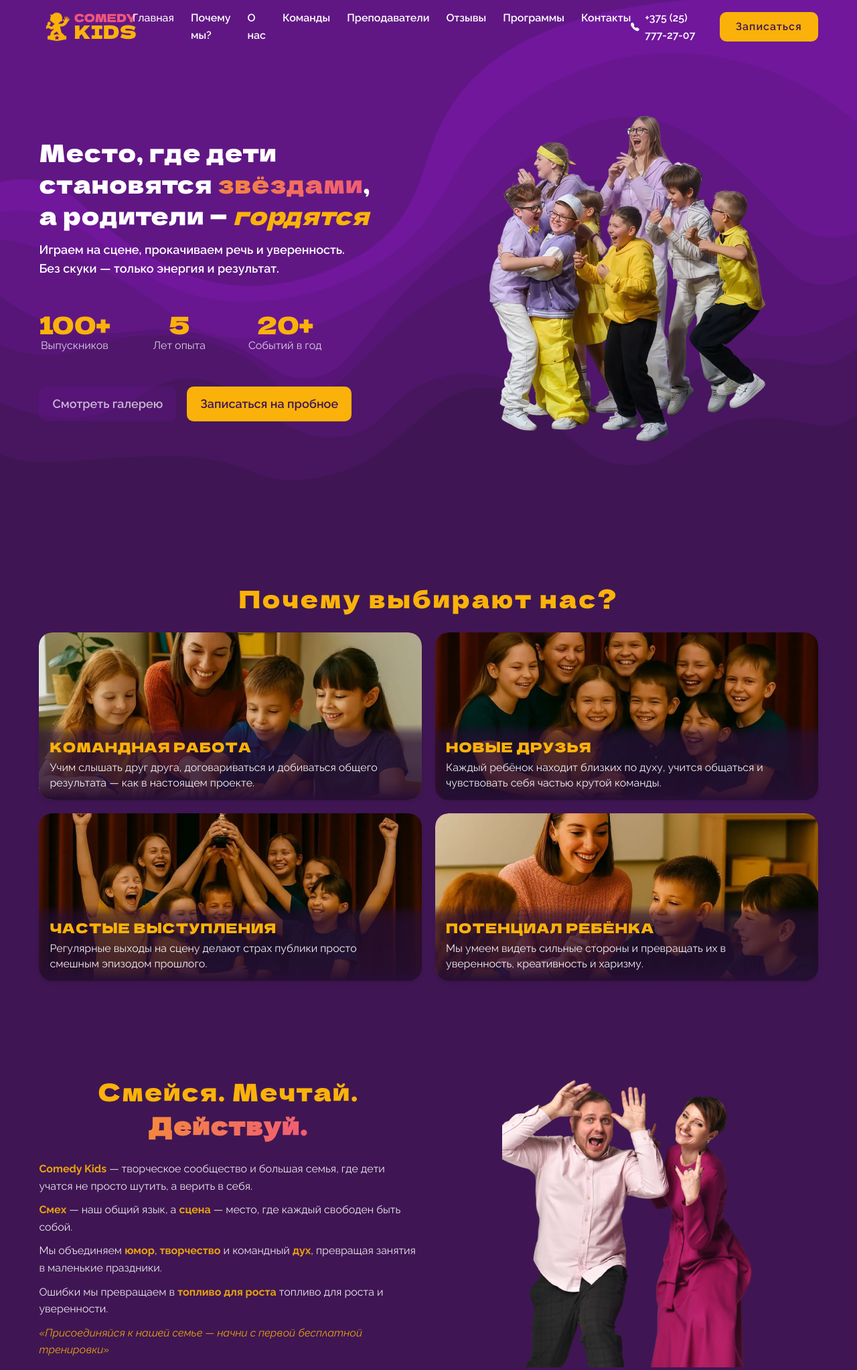
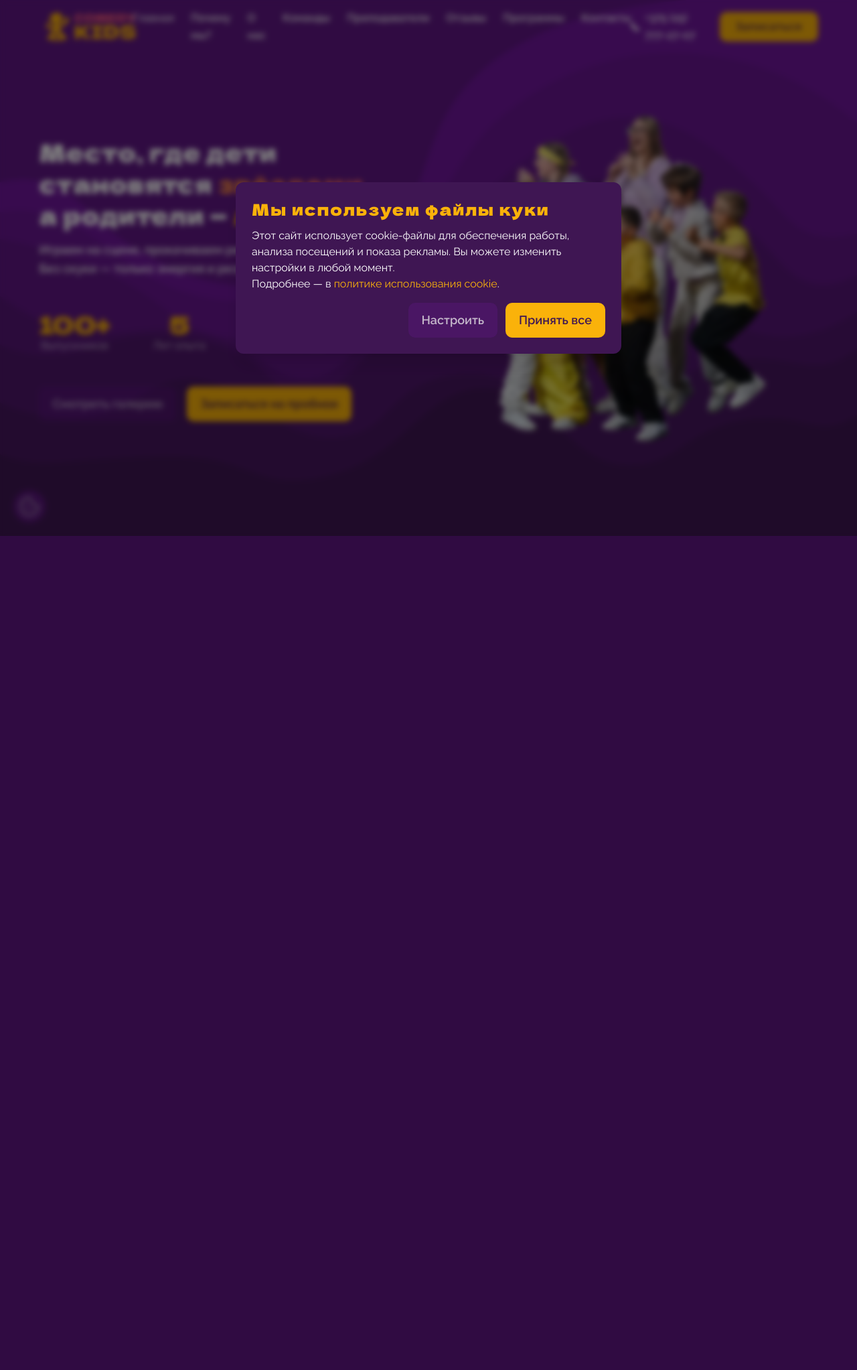
Before and after one commit to IlyaSkorik/site_comedy_kids, a PHP site: page / in a window 1280 px wide. Shown: the top 2045 px of the page at 67% size. After the commit the page ends 800 px from the top, so only its background shows below. Run offline with PHP 8.4, Linux system fonts and the light colour scheme; style sheets or scripts are compiled from the project's sources.

Commit message:
Сделана базовая настройка Cookies

```diff
--- a/CSS/tailwind_css_index/input.css
+++ b/CSS/tailwind_css_index/input.css
@@ -47,11 +47,14 @@
     @apply -rotate-45 translate-[2px] -translate-y-[7px];
   }
   .btn{
-    @apply    px-5
+    @apply    px-3
+              lg:px-5
               fullHD:px-8
               2K:px-10
-              py-6
-              h-[52px]
+              py-3
+              lg:py-6
+              h-[42px]
+              lg:h-[52px]
               fullHD:h-[62px]
               2K:h-[92px]
               rounded-[var(--border-radius-full)]
@@ -64,7 +67,8 @@
               text-center
               justify-center
               gap-2
-              text-lg
+              text-base
+              lg:text-lg
               fullHD:text-xl
               2K:text-4xl
               border-none
--- a/CSS/tailwind_css_index/output.css
+++ b/CSS/tailwind_css_index/output.css
@@ -8,6 +8,7 @@
     --font-mono: ui-monospace, SFMono-Regular, Menlo, Monaco, Consolas, "Liberation Mono",
       "Courier New", monospace;
     --spacing: 0.25rem;
+    --container-md: 28rem;
     --container-lg: 32rem;
     --container-xl: 36rem;
     --container-4xl: 56rem;
@@ -33,7 +34,11 @@
     --text-7xl--line-height: 1;
     --font-weight-medium: 500;
     --font-weight-semibold: 600;
+    --font-weight-bold: 700;
     --radius-sm: 0.25rem;
+    --radius-md: 0.375rem;
+    --radius-lg: 0.5rem;
+    --radius-xl: 0.75rem;
     --radius-2xl: 1rem;
     --radius-3xl: 1.5rem;
     --radius-4xl: 2rem;
@@ -310,6 +327,9 @@
   }
   .z-\[999\] {
     z-index: 999;
+  }
+  .z-\[1000\] {
+    z-index: 1000;
   }
   .z-\[9999\] {
     z-index: 9999;
@@ -377,9 +397,15 @@
   .mt-24 {
     margin-top: calc(var(--spacing) * 24);
   }
+  .mb-2 {
+    margin-bottom: calc(var(--spacing) * 2);
+  }
   .mb-2\.5 {
     margin-bottom: calc(var(--spacing) * 2.5);
   }
+  .mb-3 {
+    margin-bottom: calc(var(--spacing) * 3);
+  }
   .mb-3\.5 {
     margin-bottom: calc(var(--spacing) * 3.5);
   }
@@ -524,9 +562,24 @@
   .w-screen {
     width: 100vw;
   }
+  .max-w-3 {
+    max-width: calc(var(--spacing) * 3);
+  }
   .max-w-3\/4 {
     max-width: calc(3/4 * 100%);
   }
+  .max-w-5 {
+    max-width: calc(var(--spacing) * 5);
+  }
+  .max-w-5\/6 {
+    max-width: calc(5/6 * 100%);
+  }
+  .max-w-11 {
+    max-width: calc(var(--spacing) * 11);
+  }
+  .max-w-11\/12 {
+    max-width: calc(11/12 * 100%);
+  }
   .max-w-40 {
     max-width: calc(var(--spacing) * 40);
   }
@@ -626,6 +692,9 @@
   .flex-row {
     flex-direction: row;
   }
+  .flex-row-reverse {
+    flex-direction: row-reverse;
+  }
   .flex-wrap {
     flex-wrap: wrap;
   }
@@ -717,6 +786,12 @@
   .overflow-y-auto {
     overflow-y: auto;
   }
+  .overflow-y-hidden {
+    overflow-y: hidden;
+  }
+  .rounded {
+    border-radius: 0.25rem;
+  }
   .rounded-\(--border-radius-full\) {
     border-radius: var(--border-radius-full);
   }
@@ -744,8 +819,24 @@
   .rounded-\[var\(--border-radius-md\)\] {
     border-radius: var(--border-radius-md);
   }
+  .rounded-full {
+    border-radius: calc(infinity * 1px);
+  }
+  .rounded-lg {
+    border-radius: var(--radius-lg);
+  }
+  .rounded-md {
+    border-radius: var(--radius-md);
+  }
   .rounded-sm {
     border-radius: var(--radius-sm);
+  }
+  .rounded-xl {
+    border-radius: var(--radius-xl);
+  }
+  .rounded-t-lg {
+    border-top-left-radius: var(--radius-lg);
+    border-top-right-radius: var(--radius-lg);
   }
   .rounded-b-\(--border-radius-md\) {
     border-bottom-right-radius: var(--border-radius-md);
@@ -1078,8 +1195,16 @@
     --tw-shadow: 0 15px 30px var(--tw-shadow-color, rgba(0,0,0,0.4));
     box-shadow: var(--tw-inset-shadow), var(--tw-inset-ring-shadow), var(--tw-ring-offset-shadow), var(--tw-ring-shadow), var(--tw-shadow);
   }
+  .shadow-lg {
+    --tw-shadow: 0 10px 15px -3px var(--tw-shadow-color, rgb(0 0 0 / 0.1)), 0 4px 6px -4px var(--tw-shadow-color, rgb(0 0 0 / 0.1));
+    box-shadow: var(--tw-inset-shadow), var(--tw-inset-ring-shadow), var(--tw-ring-offset-shadow), var(--tw-ring-shadow), var(--tw-shadow);
+  }
   .shadow-md {
     --tw-shadow: 0 4px 6px -1px var(--tw-shadow-color, rgb(0 0 0 / 0.1)), 0 2px 4px -2px var(--tw-shadow-color, rgb(0 0 0 / 0.1));
+    box-shadow: var(--tw-inset-shadow), var(--tw-inset-ring-shadow), var(--tw-ring-offset-shadow), var(--tw-ring-shadow), var(--tw-shadow);
+  }
+  .shadow-xl {
+    --tw-shadow: 0 20px 25px -5px var(--tw-shadow-color, rgb(0 0 0 / 0.1)), 0 8px 10px -6px var(--tw-shadow-color, rgb(0 0 0 / 0.1));
     box-shadow: var(--tw-inset-shadow), var(--tw-inset-ring-shadow), var(--tw-ring-offset-shadow), var(--tw-ring-shadow), var(--tw-shadow);
   }
   .outline {
@@ -1156,6 +1281,14 @@
   .duration-500 {
     --tw-duration: 500ms;
     transition-duration: 500ms;
+  }
+  .duration-700 {
+    --tw-duration: 700ms;
+    transition-duration: 700ms;
+  }
+  .duration-1000 {
+    --tw-duration: 1000ms;
+    transition-duration: 1000ms;
   }
   .duration-\[var\(--animation-speed\)\] {
     --tw-duration: var(--animation-speed);
@@ -1225,6 +1358,13 @@
       }
     }
   }
+  .hover\:rotate-90 {
+    &:hover {
+      @media (hover: hover) {
+        rotate: 90deg;
+      }
+    }
+  }
   .hover\:border-primary {
     &:hover {
       @media (hover: hover) {
@@ -1243,6 +1383,13 @@
     &:hover {
       @media (hover: hover) {
         fill: var(--color-bg);
+      }
+    }
+  }
+  .hover\:text-accent {
+    &:hover {
+      @media (hover: hover) {
+        color: var(--color-accent);
       }
     }
   }
@@ -1406,6 +1558,16 @@
       max-width: calc(4/5 * 100%);
     }
   }
+  .xl\:max-w-md {
+    @media (width >= 80rem) {
+      max-width: var(--container-md);
+    }
+  }
+  .xl\:max-w-xl {
+    @media (width >= 80rem) {
+      max-width: var(--container-xl);
+    }
+  }
   .xl\:grid-cols-2 {
     @media (width >= 80rem) {
       grid-template-columns: repeat(2, minmax(0, 1fr));
@@ -1449,6 +1611,16 @@
   .xl\:gap-16 {
     @media (width >= 80rem) {
       gap: calc(var(--spacing) * 16);
+    }
+  }
+  .xl\:rounded-xl {
+    @media (width >= 80rem) {
+      border-radius: var(--radius-xl);
+    }
+  }
+  .xl\:p-6 {
+    @media (width >= 80rem) {
+      padding: calc(var(--spacing) * 6);
     }
   }
   .xl\:text-left {
@@ -2007,7 +2179,7 @@
   }
   .btn {
     display: flex;
-    height: 52px;
+    height: 42px;
     cursor: pointer;
     align-items: center;
     justify-content: center;
@@ -2015,11 +2187,11 @@
     border-radius: var(--border-radius-full);
     --tw-border-style: none;
     border-style: none;
-    padding-inline: calc(var(--spacing) * 5);
-    padding-block: calc(var(--spacing) * 6);
+    padding-inline: calc(var(--spacing) * 3);
+    padding-block: calc(var(--spacing) * 3);
     text-align: center;
-    font-size: var(--text-lg);
-    line-height: var(--tw-leading, var(--text-lg--line-height));
+    font-size: var(--text-base);
+    line-height: var(--tw-leading, var(--text-base--line-height));
     --tw-font-weight: var(--font-weight-semibold);
     font-weight: var(--font-weight-semibold);
     text-decoration-line: none;
@@ -2030,6 +2202,19 @@
     transition-duration: 300ms;
     --tw-ease: linear;
     transition-timing-function: linear;
+    @media (width >= 64rem) {
+      height: 52px;
+    }
+    @media (width >= 64rem) {
+      padding-inline: calc(var(--spacing) * 5);
+    }
+    @media (width >= 64rem) {
+      padding-block: calc(var(--spacing) * 6);
+    }
+    @media (width >= 64rem) {
+      font-size: var(--text-lg);
+      line-height: var(--tw-leading, var(--text-lg--line-height));
+    }
     @media (width >= 115rem) {
       height: 62px;
     }
--- a/index.html
+++ b/index.html
@@ -8,7 +8,7 @@
     <meta name="description" content="Команда, которая делает из детей уверенных, смешных и ярких лидеров. Comedy Kids — это сцена, импровизация, харизма и настоящие звёзды.
     Работаем с детьми, ставим выступления, развиваем речь, юмор и уверенность.
     Родители в восторге. Дети сияют!">
-    <link rel="stylesheet" href='CSS/index.css?v=0.1'>
+    <link rel="stylesheet" href='CSS/tailwind_css_index/output.css'>
     <link rel="stylesheet" href='CSS/fonts.css?v=0.1'>
     <link rel="icon" type="image/png" href="img/favicon/favicon-96x96.png" sizes="96x96">
     <link rel="icon" type="image/svg+xml" href="img/favicon/favicon.svg">
@@ -679,7 +679,145 @@
         </button>
     </div>
 
+
+    <!-- Куки баннер -->
+    <div id="cookie-banner"
+        class="fixed inset-0 opacity-0 flex items-center justify-center z-[1000] bg-[rgba(0,0,0,0.5)] bg-opacity-50 backdrop-blur-xs transition-opacity duration-700 ease-in-out">
+        <div class="bg-bg max-w-11/12 rounded-xl shadow-xl p-4 xl:p-6 xl:max-w-xl w-full transition-all duration-300">
+            <div>
+                <h3 class="font-[Dela_Gothic_One] tracking-[2px] text-xl xl:text-2xl font-medium text-primary mb-3">Мы
+                    используем файлы куки</h3>
+                <p class="mb-4 text-sm xl:text-base"> Этот сайт использует cookie-файлы для обеспечения работы, анализа
+                    посещений и показа рекламы. Вы можете изменить настройки в любой момент. <br> Подробнее — в <a
+                        href="/privacy.html" target="_blank"
+                        class="text-primary hover:underline hover:text-accent transition-all duration-300">политике
+                        использования
+                        cookie</a>.</p>
+                <div id="cookie-accept-customize" class="flex flex-row-reverse gap-3">
+                    <button id="cookie-accept-all"
+                        class="btn bg-primary cursor-pointer  text-bg hover:translate-y-[-3px] hover:shadow-[0_20px_80px_-10px_#EF567C]">Принять
+                        все</button>
+                    <button id="cookie-customize-initial"
+                        class="btn bg-secondary30 opacity-70 hover:translate-y-[-3px]">Настроить</button>
+                </div>
+            </div>
+            <div id="cokies-settings" class="hidden opacity-0 transition-all duration-300">
+                <!-- Расширенные настройки -->
+                <div id="cookie-advanced" class="mb-6">
+                    <div class="mb-4">
+                        <div class="flex items-center">
+                            <input type="checkbox" class="hidden" checked disabled>
+                            <div
+                                class="checkbox-container flex-shrink-0 w-5 h-5 border-2 border-solid border-primary rounded-sm bg-primary opacity-50 flex items-center justify-center">
+                                <svg class="checkmark w-3 h-3 text-bg opacity-100 transition-opacity duration-200"
+                                    fill="none" stroke="currentColor" viewBox="0 0 24 24">
+                                    <path stroke-linecap="round" stroke-linejoin="round" stroke-width="3"
+                                        d="M5 13l4 4L19 7"></path>
+                                </svg>
+                            </div>
+                            <label class="ml-2 cursor-pointer flex-1">
+                                <div>
+                                    <span class="font-semibold">Обязательные</span>
+                                    <p class="text-sm text-gray-600">Необходимы для работы сайта (нельзя отключить)</p>
+
+                                </div>
+                            </label>
+                        </div>
+                    </div>
+                    <div class="mb-4">
+                        <div class="flex items-center">
+                            <input type="checkbox" class="hidden" name="analytics-consent" value="1"
+                                id="analytics-consent" />
+                            <div
+                                class="checkbox-container flex-shrink-0 w-5 h-5 border-2 border-solid border-text rounded-sm bg-transparent flex items-center justify-center transition-colors duration-200 cursor-pointer">
+                                <svg class="checkmark w-3 h-3 text-bg opacity-0 transition-opacity duration-200"
+                                    fill="none" stroke="currentColor" viewBox="0 0 24 24">
+                                    <path stroke-linecap="round" stroke-linejoin="round" stroke-width="3"
+                                        d="M5 13l4 4L19 7"></path>
+                                </svg>
+                            </div>
+                            <label for="analytics-consent" class="ml-2 cursor-pointer flex-1">
+                                <div>
+                                    <span class="font-semibold">Аналитика</span>
+                                    <p class="text-sm text-gray-600">Яндекс.Метрика, Google Analytics — помогают
+                                        улучшать сайт</p>
+                                </div>
+                            </label>
+                        </div>
+                    </div>
+
+                    <div class="mb-6">
+                        <div class="flex items-center">
+                            <input type="checkbox" class="hidden" name="ads-consent" value="1" id="ads-consent" />
+                            <div
+                                class="checkbox-container flex-shrink-0 w-5 h-5 border-2 border-solid border-text rounded-sm bg-transparent flex items-center justify-center transition-colors duration-200 cursor-pointer">
+                                <svg class="checkmark w-3 h-3 text-bg opacity-0 transition-opacity duration-200"
+                                    fill="none" stroke="currentColor" viewBox="0 0 24 24">
+                                    <path stroke-linecap="round" stroke-linejoin="round" stroke-width="3"
+                                        d="M5 13l4 4L19 7"></path>
+                                </svg>
+                            </div>
+                            <label for="ads-consent" class="ml-2 cursor-pointer flex-1">
+                                <div>
+                                    <span class="font-semibold">Реклама</span>
+                                    <p class="text-sm text-gray-600">Персонализированная реклама на основе ваших
+                                        действий</p>
+                                </div>
+                            </label>
+                        </div>
+                    </div>
+                </div>
+                <div class="flex justify-end">
+                <button id="save-cookie-settings"
+                    class="btn bg-primary cursor-pointer  text-bg hover:translate-y-[-3px] hover:shadow-[0_20px_80px_-10px_#EF567C]">Сохранить
+                    настройки</button>
+            </div>
+
+            </div>
+
+        </div>
+    </div>
+
+    <!-- Плавающая кнопка настроек -->
+    <button id="cookie-settings-btn"
+        class="fixed bottom-5 left-5 w-12 h-12 opacity-50 hidden  lg:flex justify-center items-center bg-secondary cursor-pointer hover:rotate-90 hover:opacity-100 transition-all duration-500 p-1.5 rounded-full z-40"
+        title="Настроить cookie" onclick="openSettingsModal(), openCookiesModal()">
+        <!-- Иконка шестерёнки -->
+        <svg class="fill-text w-10 h-10" viewBox="0 0 256 256" id="Flat" xmlns="http://www.w3.org/2000/svg">
+            <g id="SVGRepo_bgCarrier" stroke-width="0"></g>
+            <g id="SVGRepo_tracerCarrier" stroke-linecap="round" stroke-linejoin="round" stroke="#ffffff"
+                stroke-width="9.216">
+                <path
+                    d="M223.45117,118.0293a11.95148,11.95148,0,0,0-10.09521-2.31348,27.993,27.993,0,0,1-34.15381-27,11.97247,11.97247,0,0,0-11.91748-11.918,27.99308,27.99308,0,0,1-27.00049-34.1543,12.01319,12.01319,0,0,0-11.68359-14.63769c-.2085-.001-.41309-.00195-.62207-.00195a99.99974,99.99974,0,1,0,100.01611,99.38281A11.99348,11.99348,0,0,0,223.45117,118.0293Zm-30.45605,75.083c-35.37354,35.3125-93.29492,35.69922-129.11475.86329a91.99664,91.99664,0,0,1,64.1001-157.97168c.19043,0,.38183.001.57275.002a4.04183,4.04183,0,0,1,3.15772,1.52637,3.92615,3.92615,0,0,1,.76758,3.35742,35.99441,35.99441,0,0,0,34.71923,43.9082,4.0235,4.0235,0,0,1,4.00489,4.00391,35.99387,35.99387,0,0,0,43.90625,34.71972,3.94377,3.94377,0,0,1,3.36279.76954,4.02736,4.02736,0,0,1,1.523,3.14453A91.33176,91.33176,0,0,1,192.99512,193.1123Zm-31.33838-26.769a7.99984,7.99984,0,1,1-11.31348,0A7.99959,7.99959,0,0,1,161.65674,166.34326Zm-64-8a7.99984,7.99984,0,1,1-11.31348,0A7.99959,7.99959,0,0,1,97.65674,158.34326Zm-8-44.68652a7.99984,7.99984,0,1,1,0-11.31348A7.99915,7.99915,0,0,1,89.65674,113.65674Zm52,4.68652a7.99984,7.99984,0,1,1-11.31348,0A7.99959,7.99959,0,0,1,141.65674,118.34326Z">
+                </path>
+            </g>
+            <g id="SVGRepo_iconCarrier">
+                <path
+                    d="M223.45117,118.0293a11.95148,11.95148,0,0,0-10.09521-2.31348,27.993,27.993,0,0,1-34.15381-27,11.97247,11.97247,0,0,0-11.91748-11.918,27.99308,27.99308,0,0,1-27.00049-34.1543,12.01319,12.01319,0,0,0-11.68359-14.63769c-.2085-.001-.41309-.00195-.62207-.00195a99.99974,99.99974,0,1,0,100.01611,99.38281A11.99348,11.99348,0,0,0,223.45117,118.0293Zm-30.45605,75.083c-35.37354,35.3125-93.29492,35.69922-129.11475.86329a91.99664,91.99664,0,0,1,64.1001-157.97168c.19043,0,.38183.001.57275.002a4.04183,4.04183,0,0,1,3.15772,1.52637,3.92615,3.92615,0,0,1,.76758,3.35742,35.99441,35.99441,0,0,0,34.71923,43.9082,4.0235,4.0235,0,0,1,4.00489,4.00391,35.99387,35.99387,0,0,0,43.90625,34.71972,3.94377,3.94377,0,0,1,3.36279.76954,4.02736,4.02736,0,0,1,1.523,3.14453A91.33176,91.33176,0,0,1,192.99512,193.1123Zm-31.33838-26.769a7.99984,7.99984,0,1,1-11.31348,0A7.99959,7.99959,0,0,1,161.65674,166.34326Zm-64-8a7.99984,7.99984,0,1,1-11.31348,0A7.99959,7.99959,0,0,1,97.65674,158.34326Zm-8-44.68652a7.99984,7.99984,0,1,1,0-11.31348A7.99915,7.99915,0,0,1,89.65674,113.65674Zm52,4.68652a7.99984,7.99984,0,1,1-11.31348,0A7.99959,7.99959,0,0,1,141.65674,118.34326Z">
+                </path>
+            </g>
+        </svg>
+    </button>
+
+    <!-- Модальное окно настроек (скрыто по умолчанию) -->
+    <div id="cookie-overlay" class="fixed inset-0 z-50 hidden bg-black bg-opacity-50 backdrop-blur-sm">
+        <div class="absolute bottom-0 left-0 w-full max-w-md bg-white text-gray-800 shadow-2xl rounded-t-lg p-6">
+            <div class="flex justify-between items-center mb-4">
+                <h3 class="text-xl font-bold text-primary">Мы используем файлы Cookie</h3>
+                <button id="close-cookie-modal" class="text-gray-500 hover:text-gray-700 text-2xl">&times;</button>
+            </div>
+            <p class="mb-4">
+                Этот сайт использует cookie-файлы для обеспечения работы, анализа посещений и показа рекламы. Вы можете
+                изменить настройки в любой момент. Подробнее — в <a href="/privacy.html" target="_blank"
+                    class="text-primary hover:underline">политике использования cookie</a>.
+            </p>
+
+
+        </div>
+    </div>
+
     <script src="JS_PHP/script.js?v=0.9826626248946516598485165298878"></script>
+    <script src="JS_PHP/cokies.js?v=0.9826626248946516598485165298878"></script>
     <script src="https://cdn.jsdelivr.net/npm/flatpickr"></script>
     <script src="https://cdn.jsdelivr.net/npm/flatpickr/dist/l10n/ru.js"></script>
 
@@ -688,6 +826,7 @@
     <script src="JS_PHP/testimonials.js?v=0.9888626265994626269566888"></script>
     <script src="JS_PHP/loadContent.js?v=0.9888884945626262626268"></script>
 
+
 </body>
 
 </html>
```
Also changed, not shown: other parts of CSS/tailwind_css_index/output.css (+70 -2 lines), JS_PHP/cokies.js (+230 -86 lines), img/team/team_1_1760991095.webp (renamed from img/team/team_1_1756545900.webp).
